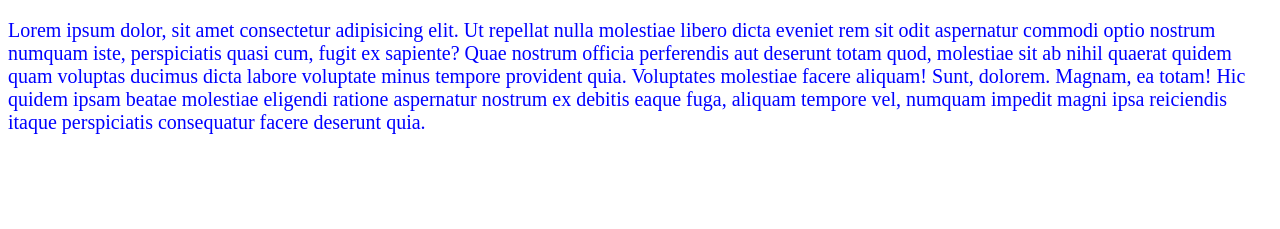
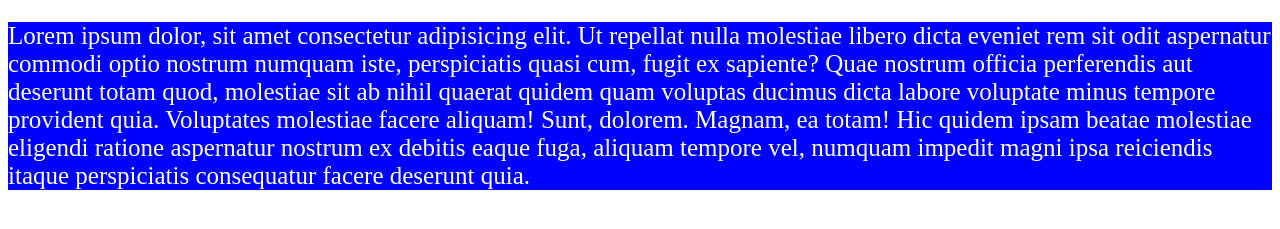
Before and after one commit to WishmaBabar/Week-1-Task-2, a plain HTML site: page Practice 1/Question # 1/index.html in a window 1280 px wide. Shown: the part 61-290 px from the top of the page. Drawn offline with Linux system fonts and the light colour scheme.

Commit message:
Change in Question 1

```diff
--- a/Practice 1/Question # 1/style.css
+++ b/Practice 1/Question # 1/style.css
@@ -4,6 +4,7 @@ h1{
 }
 
 #box{
-    color: blue;
-    font-size: 20px;
+    color: white;
+    font-size: 25px;
+    background-color: blue;
 }
```
